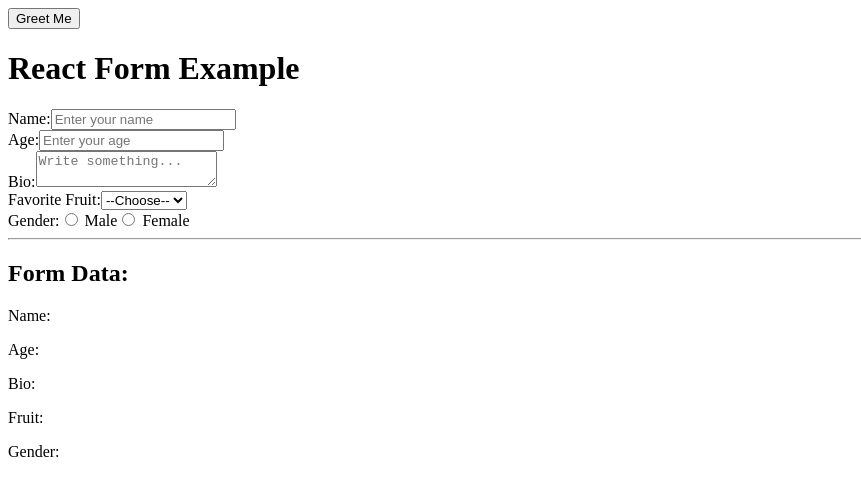
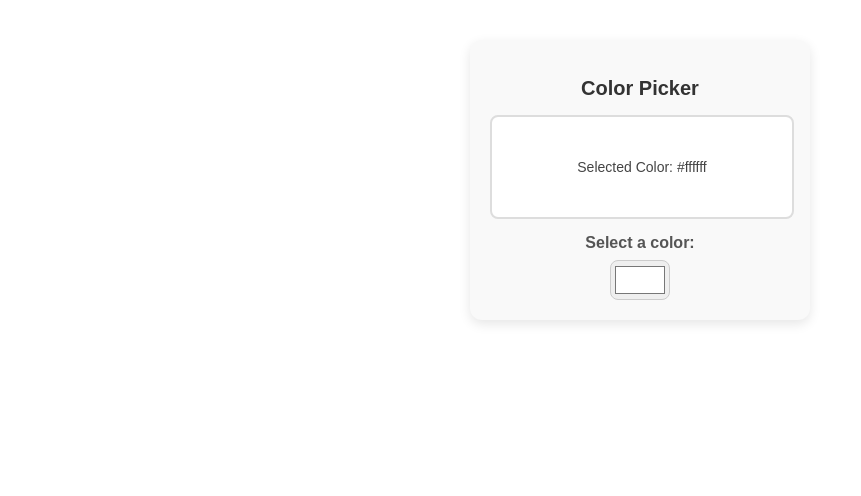
Before and after one commit to smmehedi4u/react, a React (Create React App) app: page / in a window 1280 px wide. Shown: the top 496 px of the page, without its empty margins (0-861 px from the left). Built offline with nearby package versions, Linux system fonts and the light colour scheme.

Commit message:
color picker

```diff
--- a/src/App.jsx
+++ b/src/App.jsx
@@ -9,6 +9,7 @@
 
 import Component from "./Component";
 import Button from "./button/Button.jsx";
+import ColorPicker from "./colorPicker.jsx";
 
 function App() {
   // const items = ["Milk", "Eggs", "Bread", "Butter"];
@@ -25,8 +26,9 @@
       {/* <Button label="Submit" age={20} name="John" /> */}
       {/* <h1>My Food List</h1>
       <List items={items} category="Groceries" /> */}
-      <button onClick={() => handleClick("Mehedi")}>Greet Me</button>
-       <Component />
+      {/* <button onClick={() => handleClick("Mehedi")}>Greet Me</button> */}
+       {/* <Component /> */}
+       <ColorPicker />
     </>
   );
 }
--- /dev/null
+++ b/src/colorPicker.jsx
@@ -0,0 +1,22 @@
+import React, { useState } from "react";
+
+function ColorPicker() {
+  const [color, setColor] = useState("#ffffff");
+
+  const handleChange = (event) => {
+    setColor(event.target.value);
+  };
+
+  return (
+    <div className="color-picker">
+      <h2>Color Picker</h2>
+      <div className="color-display" style={{ backgroundColor: color }}>
+        <p>Selected Color: {color}</p>
+      </div>
+      <label>Select a color:</label>
+      <input type="color" value={color} onChange={handleChange} />
+    </div>
+  );
+}
+
+export default ColorPicker;
--- a/src/index.css
+++ b/src/index.css
@@ -13,7 +13,7 @@
 } */
 
 /* card.css */
-.card {
+/* .card {
   border: 1px solid #ccc;
   padding: 16px;
   border-radius: 8px;
@@ -22,4 +22,62 @@
 .card img {
   width: 100%;
   height: auto;
+} */
+
+.color-picker {
+  max-width: 300px;
+  margin: 40px auto;
+  padding: 20px;
+  border-radius: 12px;
+  background: #f9f9f9;
+  box-shadow: 0 4px 12px rgba(0, 0, 0, 0.1);
+  text-align: center;
+  font-family: Arial, sans-serif;
 }
+
+.color-picker h2 {
+  margin-bottom: 15px;
+  font-size: 20px;
+  color: #333;
+}
+
+.color-display {
+  width: 100%;
+  height: 100px;
+  border-radius: 8px;
+  border: 2px solid #ddd;
+  margin-bottom: 15px;
+  display: flex;
+  align-items: center;
+  justify-content: center;
+  transition: background 0.3s ease-in-out;
+}
+
+.color-display p {
+  background: rgba(255, 255, 255, 0.7);
+  padding: 5px 10px;
+  border-radius: 6px;
+  font-size: 14px;
+  color: #444;
+}
+
+label {
+  display: block;
+  font-weight: bold;
+  margin-bottom: 8px;
+  color: #555;
+}
+
+input[type="color"] {
+  -webkit-appearance: none;
+  border: 1px solid #ccc;
+  width: 60px;
+  height: 40px;
+  border-radius: 8px;
+  cursor: pointer;
+  transition: transform 0.2s ease;
+}
+
+input[type="color"]:hover {
+  transform: scale(1.1);
+}
```
